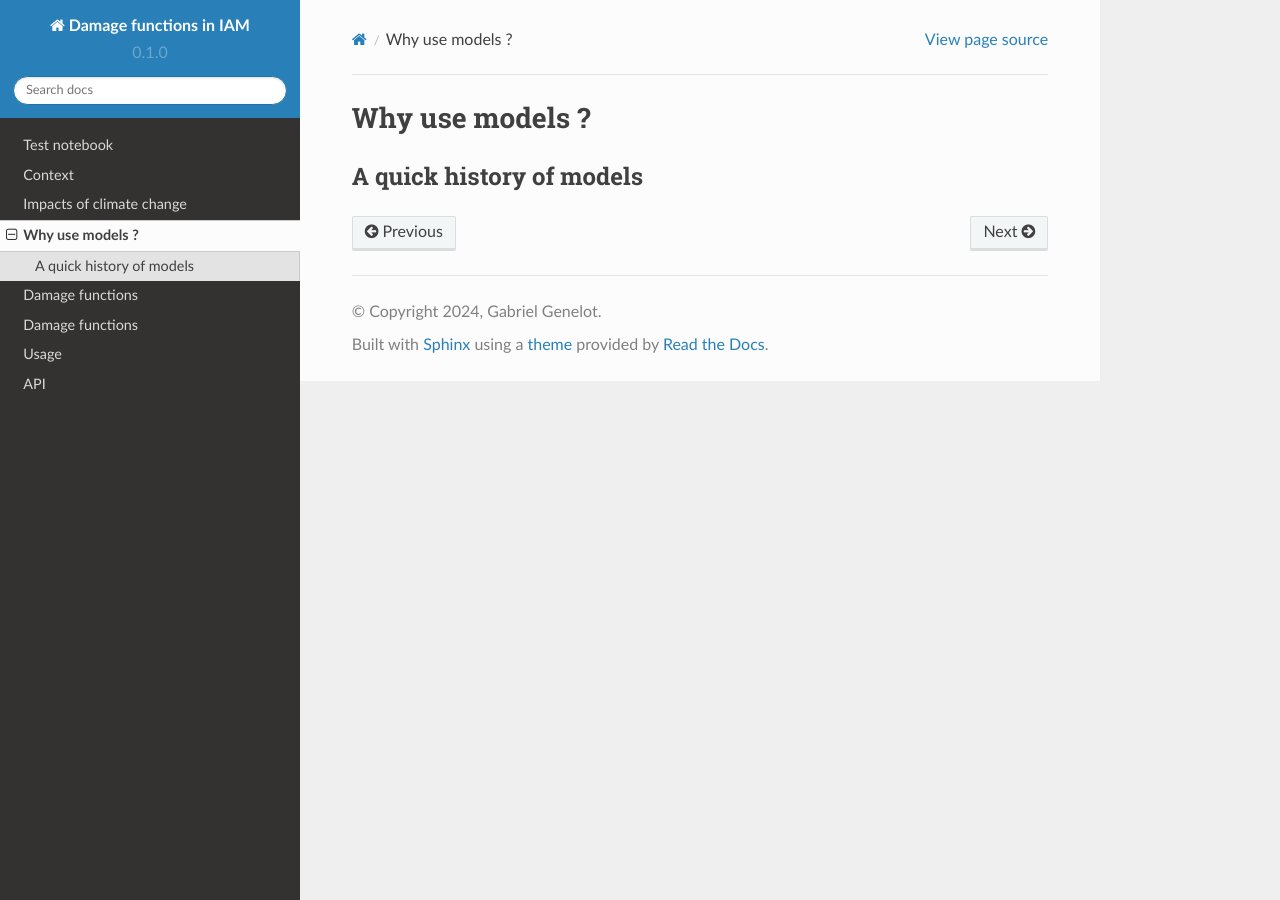
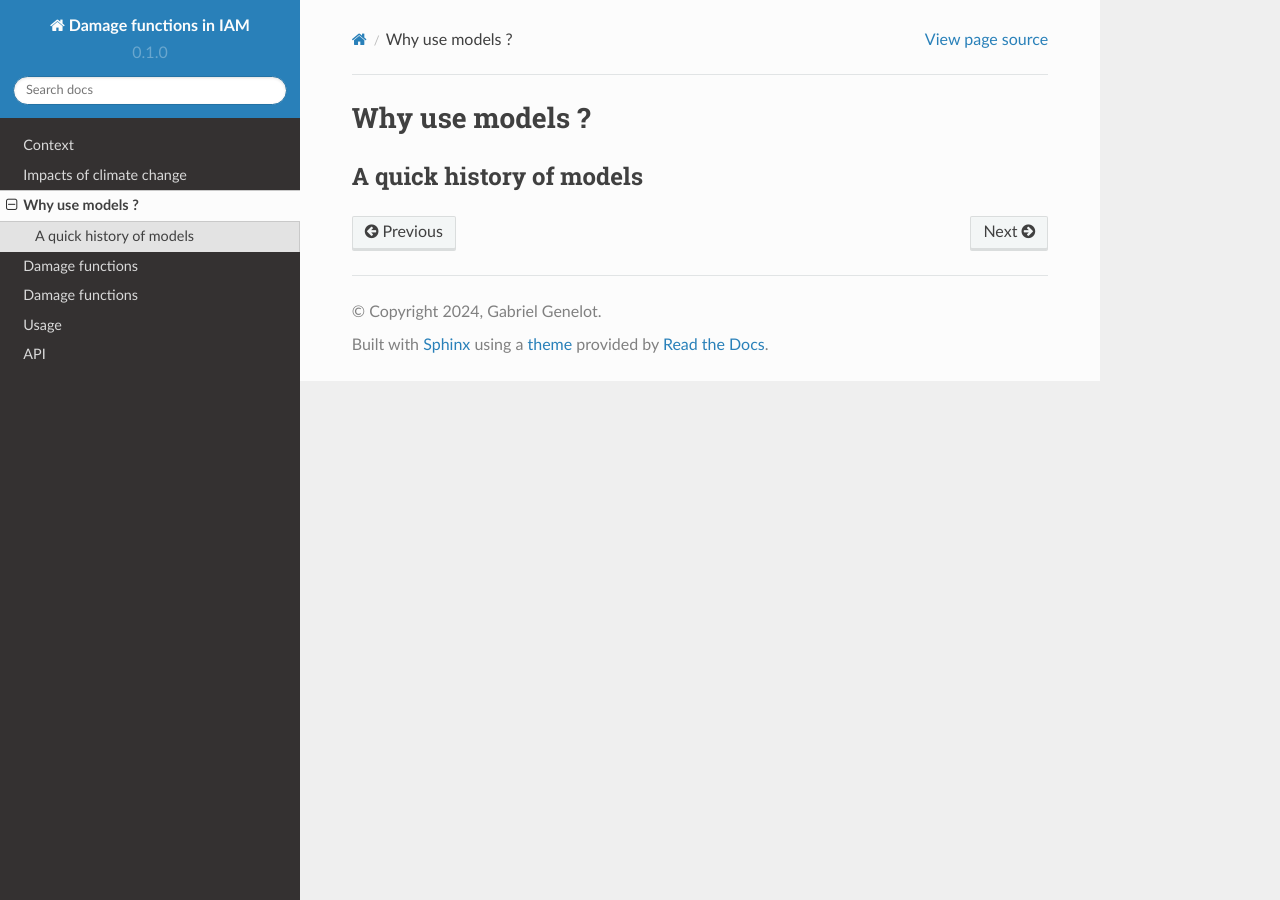
Before and after one commit to ggenelot/damage-functions-modeling, a Sphinx documentation site: the page built from docs/source/IAM.rst, in a window 1280 px wide. Built offline with Sphinx 7.4.7 and the Read the Docs theme 2.0.0, drawn with Linux system fonts in a browser that asks for light colours; formulas are drawn with MathJax 3; pages that are not in the unit, such as notebooks, are missing from menus.

Commit message:
Revert "Tried to fix some bugs + installed pandoc"
This reverts commit 20d04910c82c795d33721f8553090906a17b95cc.

```diff
--- a/docs/source/conf.py
+++ b/docs/source/conf.py
@@ -18,6 +18,7 @@ extensions = [
     'sphinx.ext.autosummary',
     'sphinx.ext.intersphinx',
     'sphinx.ext.mathjax',
+    'sphinx.ext.pngmath',
     'nbsphinx',
 ]
 
--- a/docs/source/index.rst
+++ b/docs/source/index.rst
@@ -13,11 +15,11 @@ Contents
 
 .. toctree::
 
-   test_notebook
    context
    impacts
    IAM
    functions
+   pySD_analysis
    output
    usage
    api
--- a/run.py
+++ b/run.py
@@ -10,7 +10,7 @@ from datetime import datetime
 
 # Prepare the API to store the results in the database
 
-api_token = "API-TOKEN"
+api_token = api_token
 
 conn = http.client.HTTPSConnection("app.nocodb.com")
 
```
Also changed, not shown: other parts of docs/source/index.rst (+2 -0 lines), docs/source/test_notebook.ipynb (deleted).
